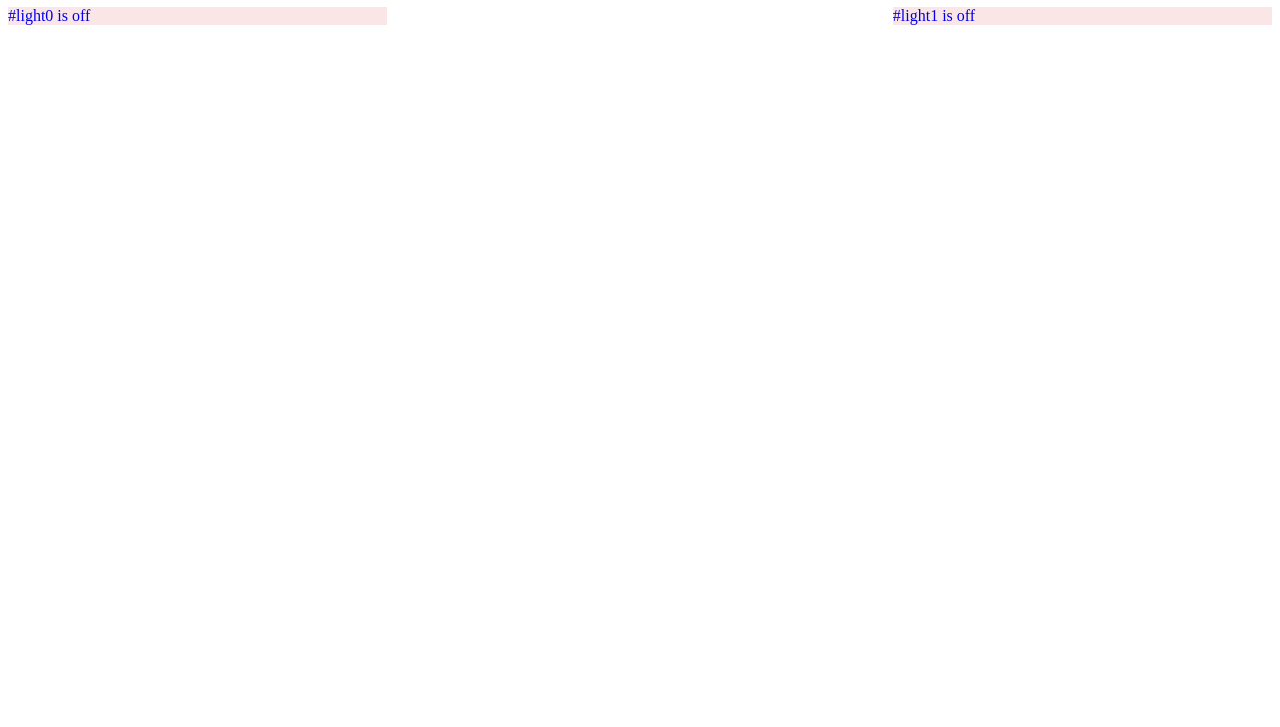
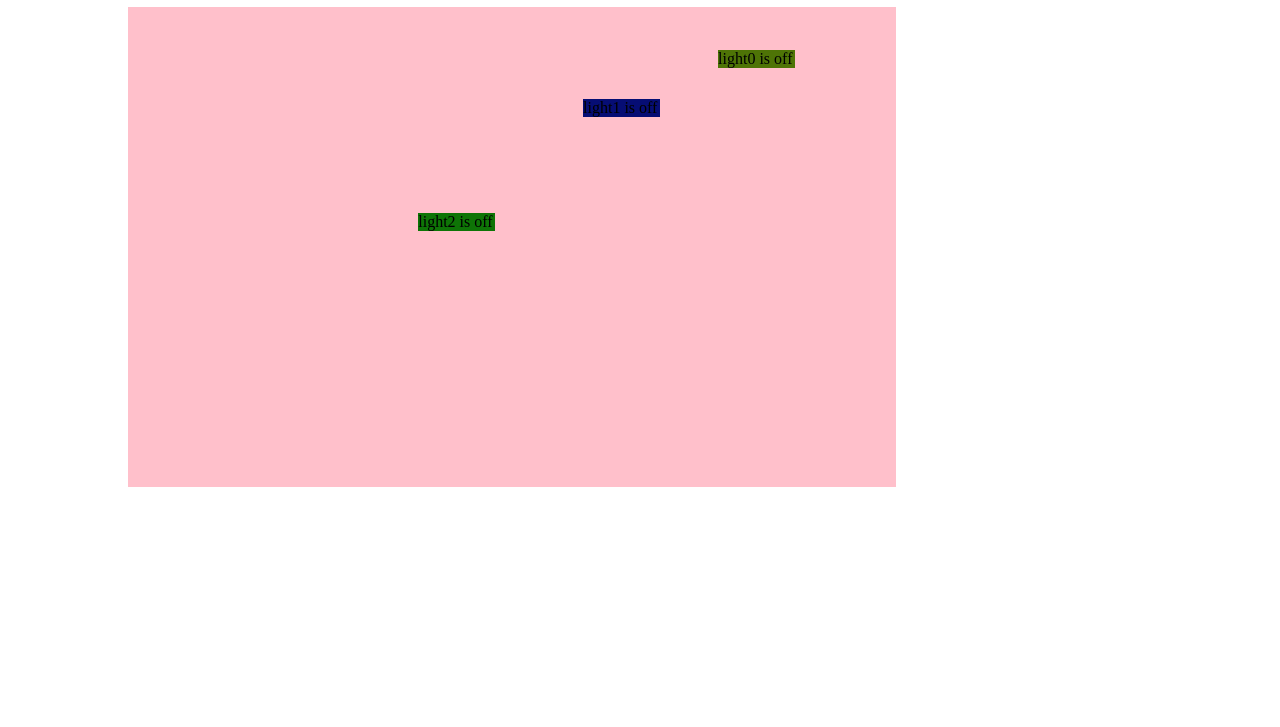
Before and after one commit to jyunming-chen/3W3D, a plain HTML site: page hw1demo.html in a window 1280 px wide. Shown: the part 73-800 px from the top of the page. Drawn offline with nearby package versions, Linux system fonts and the light colour scheme.

Commit message:
update hw1demo

```diff
--- a/hw1demo.html
+++ b/hw1demo.html
@@ -10,49 +10,64 @@
 </head>
 
 <body>
-<h1> Homework 1 (<a href="https://jsfiddle.net/georgeChen/Lpu1trcm/">jsfiddle)</h1>
-</body>
-<div id='light0' style='float:left; width:30%'>
- light 0
-</div>
+<h1> Hw1 Helper</h1>
 
-<div id='light1' style='float:right; width:30%'>
- light 1
-</div>
+<div id='bkgd' style="position:absolute; top: 10vh; left: 10vw; width:60vw; height: 60vh; background-Color: pink"></div>
 
 <script src="https://code.jquery.com/jquery-2.1.4.min.js"></script>
+
 <script>
-function Lamp(lampId) {
-  var name = '#' + lampId;
-  var status = false;
+class Lamp {
 
-  var toggle = function() {
-    status = !status;
+  constructor(name) {
+    this.name = name + Lamp.id++;
+    this.myStatus = false;
 
-    if (status) {
-    	$(name).css ('backgroundColor', 'yellow');
-      $(name).text (name + ' is on');
-    } else {
-    	$(name).css ('backgroundColor', 'rgb(250,230,230)');
-      $(name).text (name + ' is off');
-    }
-  };
+    let el = document.createElement ('div');
+    el.id = this.name;
+    let text = document.createTextNode (name + ' is OFF');
+    el.appendChild(text);
+    let bkgd = document.getElementById('bkgd');
+    bkgd.appendChild(el);
+    this.hue = Math.random()*360;
 
-  this.check = function() {
-    return status;
+    // styles
+    el.setAttribute ("style", `background-color: hsl(${this.hue}, 90%, 50%); width:10%`);
+    this.left = Math.random()*0.8;
+    this.top = Math.random()*0.8;
+    el.style.position = "absolute";
+    el.style.left = this.left*100 + '%';
+    el.style.top = this.top*100 + '%';
   }
 
-  this.toggleBlink = function() {
-  	setInterval (function() {toggle();}, 500);
+  toggle() {
+    this.myStatus = ! this.myStatus;
+    if (this.myStatus === true) {
+      $('#'+this.name).css('backgroundColor', `hsl(${this.hue},90%,80%)`);
+      $('#'+this.name).text(this.name + ' is on');
+    } else {
+      $('#'+this.name).css('backgroundColor', `hsl(${this.hue},90%,24%)`);
+      $('#'+this.name).text(this.name + ' is off');
+    }
+  }
+
+  startBlink() {
+    var that = this;
+    setInterval(function() {
+      that.toggle();
+    }, 500);
   }
 }
 
-var l0 = new Lamp('light0');
-l0.toggleBlink();
 
-var l1 = new Lamp('light1');
-l1.toggleBlink();
+Lamp.id = 0; // class variable
+for (let i = 0; i < 3; i++) {
+   let ll = new Lamp ('light');
+   ll.startBlink();
+}
 
 
 </script>
+</body>
+
 </html>
```
Also changed, not shown: node-study/expressTest/index.js (deleted, +0 -12 lines), node-study/expressTest/package.json (deleted, +0 -14 lines), node-study/main.js (deleted, +0 -12 lines), node-study/package.json (deleted, +0 -16 lines), 4 other files.
